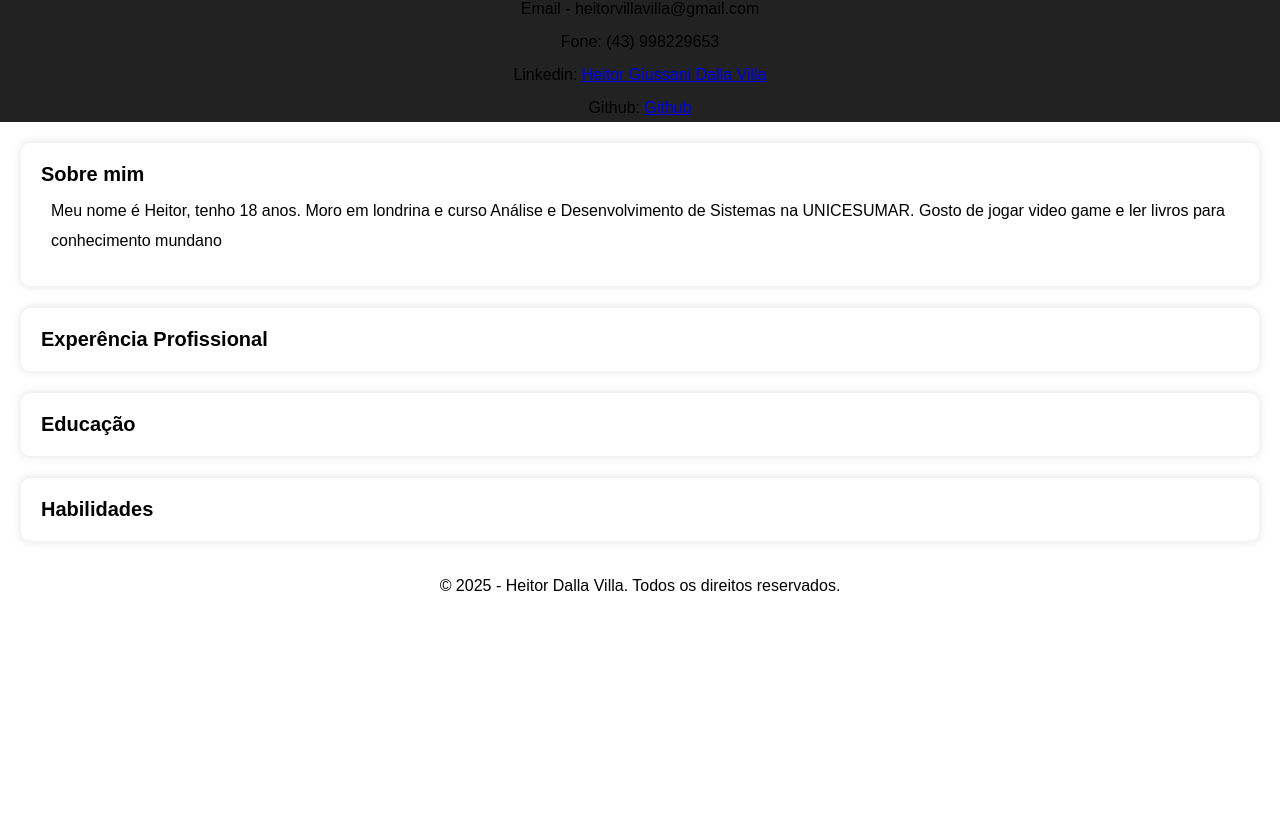
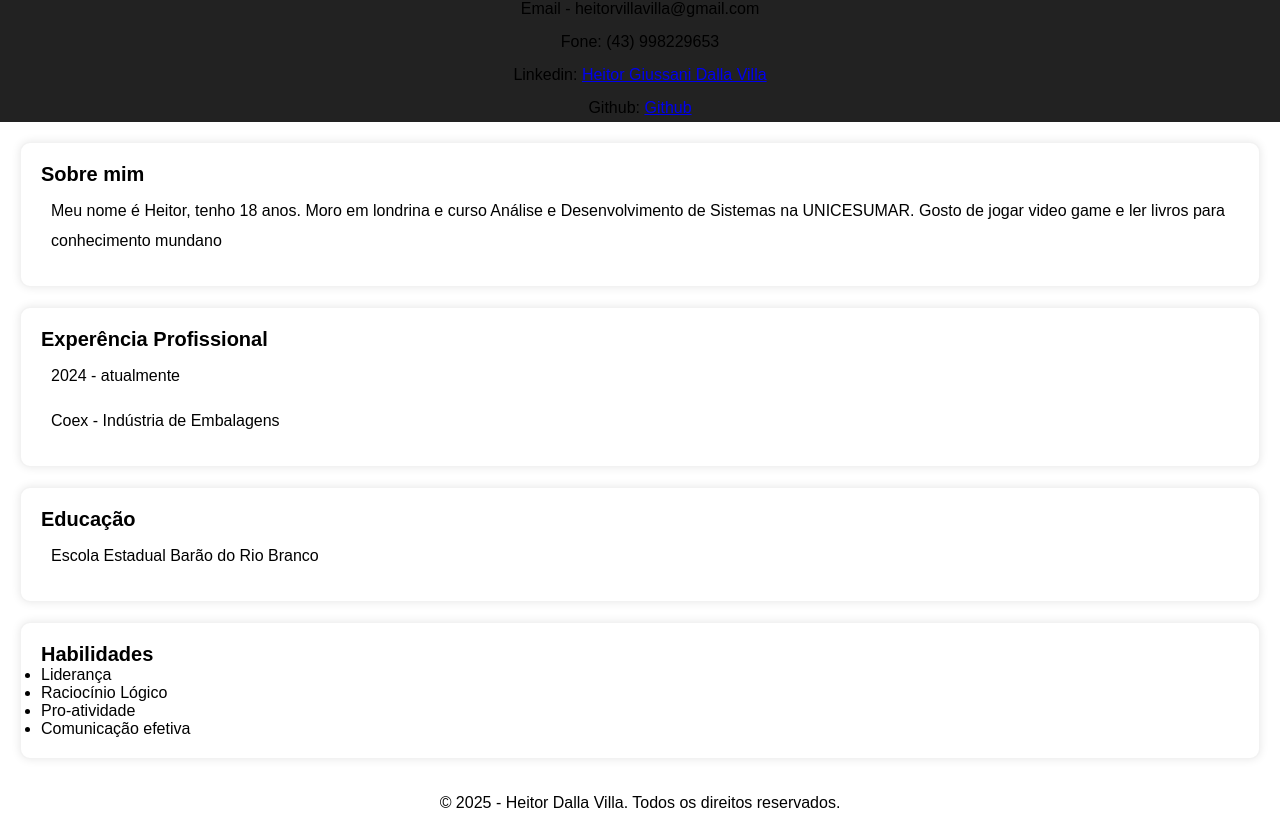
Before and after one commit to HeitorDalla/Curriculo-Basico, a plain HTML site: page index.html in a window 1280 px wide. Shown: the part 169-996 px from the top of the page. Before the commit the page ends 800 px from the top, so only its background shows below. Drawn offline with Linux system fonts and the light colour scheme.

Commit message:
curriculo quase finalizado

```diff
--- a/index.html
+++ b/index.html
@@ -1,4 +1,3 @@
-
 <!DOCTYPE html>
 <html lang="pt-bt">
 
@@ -29,12 +28,21 @@
         </section>
         <section id="experiencia">
             <h2>Experência Profissional</h2>
+            <p>2024 - atualmente</p>
+            <p>Coex - Indústria de Embalagens</p>
         </section>
         <section id="educacao">
             <h2>Educação</h2>
+            <p>Escola Estadual Barão do Rio Branco</p>
         </section>
         <section id="habilidades">
             <h2>Habilidades</h2>
+            <ul>
+                <li>Liderança</li>
+                <li>Raciocínio Lógico</li>
+                <li>Pro-atividade</li>
+                <li>Comunicação efetiva</li>
+            </ul>
         </section>
     </main>
     <footer> <!-- Rodapé -->
```
